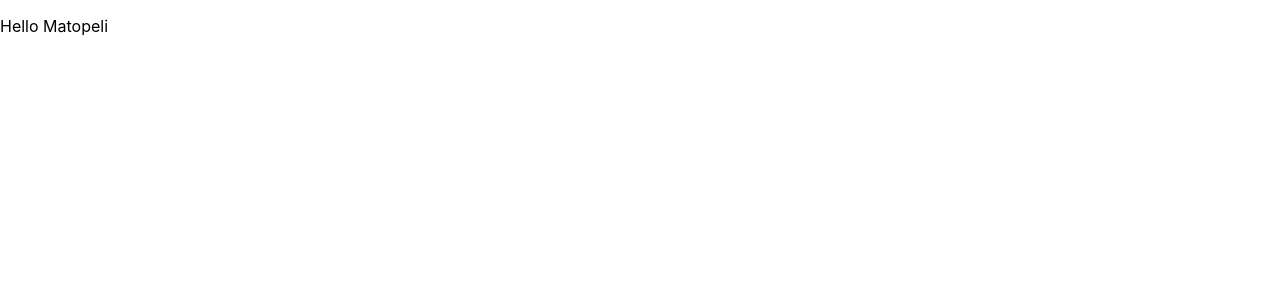
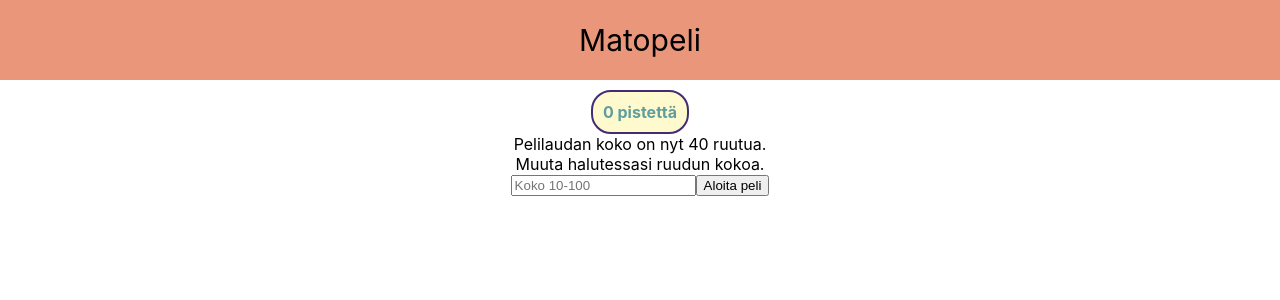
Before and after one commit to Woofplayer/React-matopeli, a React (Create React App) app: page / in a window 1280 px wide. Shown: the top 300 px of the page. Built offline with nearby package versions, Linux system fonts and the light colour scheme.

Commit message:
mm ruudunkoko input field

```diff
--- /dev/null
+++ b/src/App.css
@@ -0,0 +1,17 @@
+.header {
+    background-color: darksalmon;
+    display: flex;
+    flex-direction: row;
+    align-items: center;
+    justify-content: center;
+    font-size: 30px;
+    min-height: 10vh;
+    min-width: 100%;
+  }
+
+  .app {
+    text-align: center;
+    display: flex;
+    flex-direction: column;
+    align-items: center;
+  }
--- a/src/App.js
+++ b/src/App.js
@@ -1,10 +1,16 @@
-import React from 'react'
+import React, { useState } from 'react'
+import "./App.css";
+import Point from './Point';
+import SnakeBoard from './Snakeboard';
 
 const App = () => {
+  const [ points, setPoints ] = useState(0)
   return (
-  <div>
-    <p> Hello Matopeli </p>
-  </div>
+    <div className="app">
+      <header className="header"> Matopeli </header>
+      <Point pisteet={points} />
+      <SnakeBoard points={points} setPoints={setPoints} />
+    </div>
   )
 }
 
--- /dev/null
+++ b/src/Point.css
@@ -0,0 +1,10 @@
+
+.point {
+    background-color: lemonchiffon;
+    font-weight: bold;
+    color: cadetblue;
+    border: 2px solid #432C75;
+    border-radius: 20px;
+    margin-top: 10px;
+    padding: 10px;
+  }
--- /dev/null
+++ b/src/Point.js
@@ -0,0 +1,9 @@
+
+import React from 'react';
+import "./Point.css";
+
+const Point = ({ pisteet }) => {
+  return <div className="point"> {pisteet} pistettä </div>
+}
+
+export default Point
--- /dev/null
+++ b/src/Snakeboard.css
@@ -0,0 +1,5 @@
+.Error {
+    color: red;
+    font-size: large;
+    font-weight: bold;
+}
--- /dev/null
+++ b/src/Snakeboard.js
@@ -0,0 +1,60 @@
+import React, { useState } from 'react';
+import "./Snakeboard.css";
+
+const SnakeBoard = ({ points, setPoints }) => {
+  const [ width, setWidth ] = useState(
+      parseInt(localStorage.getItem("snake-board-size")) || 40
+  );
+  const [ height, setHeight ] = useState(
+    parseInt(localStorage.getItem("snake-board-size")) || 40
+  );
+  const [ startGame, setStartGame ] = useState(false);
+  const [ error, setError ] = useState(null);
+
+  const getInitialRows = () => {
+    let initialRows = []
+    for (let y = 0; y < height; y++) {
+      initialRows[y] = []
+      for (let x = 0; x < width; x++) {
+        initialRows[y][x] = "blank"
+      }
+    }
+    return initialRows;
+  }
+
+  return (
+    <div>
+        {!startGame && (
+            <div>
+                <div> Pelilaudan koko on nyt {width} ruutua. </div>
+                <div> Muuta halutessasi ruudun kokoa. </div>
+                <input
+                    placeholder="Koko 10-100"
+                    type="number"
+                    onChange={e => {
+                        const size = parseInt(e.target.value);
+                        console.log('size', size)
+                        if (size <= 100 && size >= 10) {
+                            setWidth(size)
+                            setHeight(size)
+                            localStorage.setItem("snake-board-size", size)
+                            setError(null)
+                        } else {
+                            setError(`Pelilaudan koko on liian ${size > 100 ? "suuri." : "pieni."}`)
+                        }
+                    }}
+                />
+                {error && <div className="Error"> {error} </div> }
+                {!error &&
+                    <button onClick={() =>  setStartGame(!startGame)}>
+                        Aloita peli
+                    </button>
+                }
+
+            </div>
+        )}
+    </div>
+  )
+};
+
+export default SnakeBoard;
```
